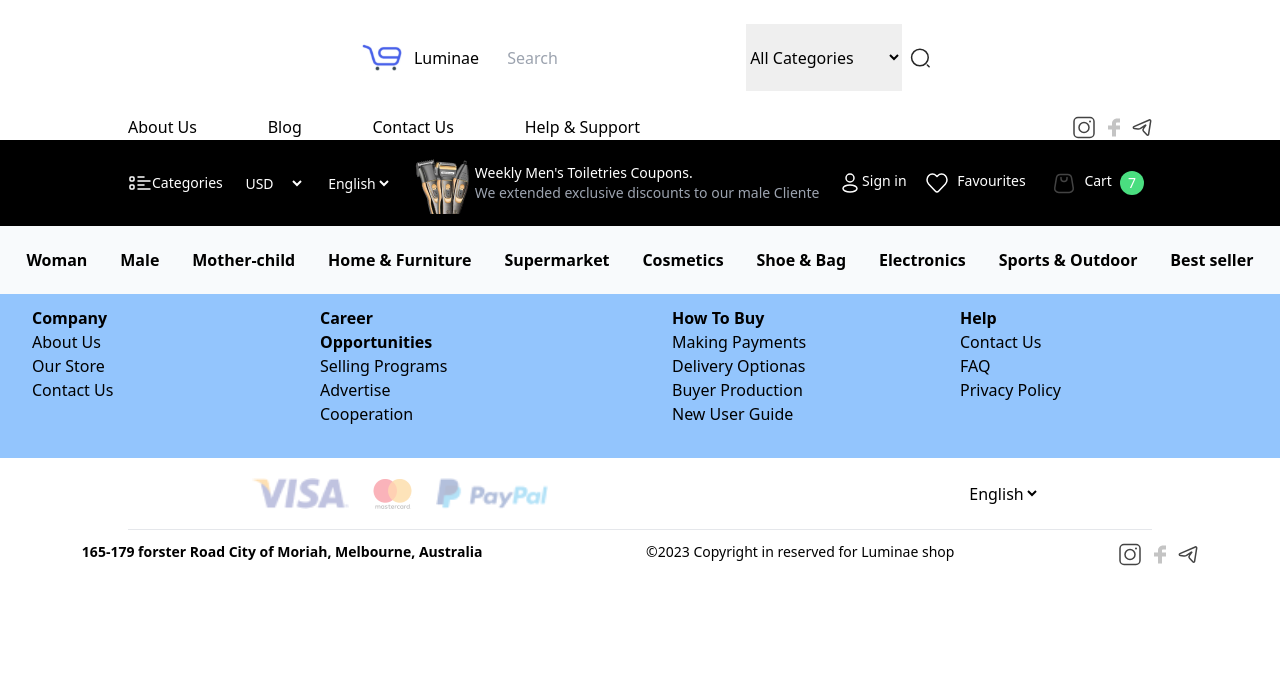
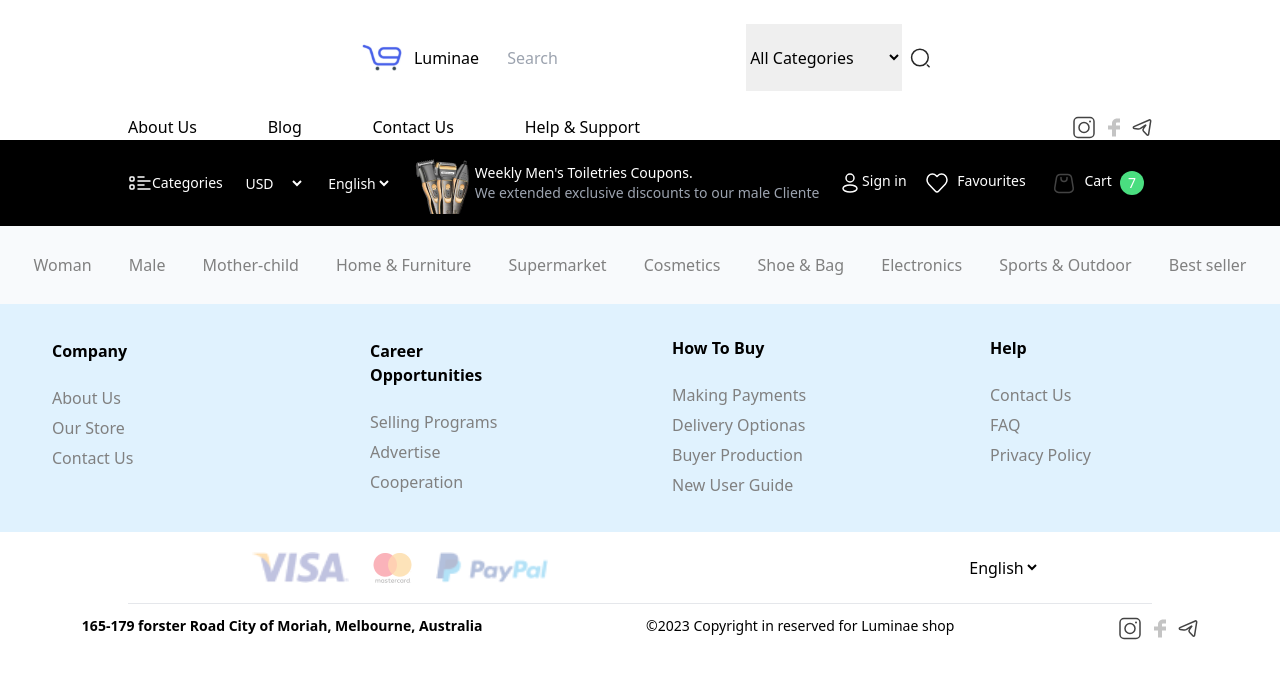
Before and after one commit to 9ightshade/Luminae-ecommerce, a React (Vite) app: page / in a window 1280 px wide. Shown: the top 678 px of the page. Built offline with nearby package versions, Linux system fonts and the light colour scheme.

Commit message:
footer mobile view

```diff
--- a/src/components/shared/Categories.jsx
+++ b/src/components/shared/Categories.jsx
@@ -17,46 +17,46 @@ export const Categories = ({ mobileNavDisplay, setmobileNavDisplay }) => {
                 <h3 className=" ml-28 font-bold text-lg md:hidden">Menu</h3>
             </div>
 
-            <ul className="md:flex justify-around bg-slate-50 p-[10px] ">
+            <ul className="md:flex justify-around bg-slate-50 p-[15px] ">
                 <li
                     onClick={() => {
                         setcategoryToogle(!categoryToogle);
                     }}
-                    className="hover:text-yellow-600 font-semibold my-[12px] "
+                    className="hover:text-yellow-600 text-[grey] my-[12px] "
                 >
                     Woman
                 </li>
                 {categoryToogle ? (<Subcategories/>
                 ) : null}
 
-                <li className="hover:text-yellow-600  font-semibold my-[12px] ">Male</li>
-                <li className="hover:text-yellow-600  font-semibold my-[12px] ">
+                <li className="hover:text-yellow-600  text-[grey] my-[12px] ">Male</li>
+                <li className="hover:text-yellow-600  text-[grey] my-[12px] ">
                     Mother-child
                 </li>
-                <li className="hover:text-yellow-600  font-semibold my-[12px]  ">
+                <li className="hover:text-yellow-600  text-[grey] my-[12px]  ">
                     Home & Furniture
                 </li>
-                <li className="hover:text-yellow-600  font-semibold my-[12px] ">
+                <li className="hover:text-yellow-600  text-[grey] my-[12px] ">
                     Supermarket
                 </li>
-                <li className="hover:text-yellow-600  font-semibold my-[12px]  ">
+                <li className="hover:text-yellow-600  text-[grey] my-[12px]  ">
                     Cosmetics
                 </li>
-                <li className="hover:text-yellow-600  font-semibold my-[12px] ">
+                <li className="hover:text-yellow-600  text-[grey] my-[12px] ">
                     Shoe & Bag
                 </li>
-                <li className="hover:text-yellow-600  font-semibold my-[12px] ">
+                <li className="hover:text-yellow-600  text-[grey] my-[12px] ">
                     Electronics
                 </li>
-                <li className="hover:text-yellow-600  font-semibold my-[12px] ">
+                <li className="hover:text-yellow-600  text-[grey] my-[12px] ">
                     Sports & Outdoor
                 </li>
-                <li className="hover:text-yellow-600  font-semibold my-[12px] ">
+                <li className="hover:text-yellow-600  text-[grey] my-[12px] ">
                     Best seller
                 </li>
             </ul>
 
-            <div className="md:hidden my-5 text-black font-bold ">
+            <div className="md:hidden my-5 text-black font-bo leading-9 ">
                 <p>Login/Register</p>
                 <p>Help & Support</p>
                 <p>About Us</p>
--- a/src/components/shared/RouterFooter.jsx
+++ b/src/components/shared/Footer.jsx
@@ -8,24 +8,24 @@ import { LanguageComponent } from "./LanguageComponent";
 
 export const Footer = () => {
     return (
-        <div className="bg-blue-300 ">
-            <div className="lg:flex lg:items-center pb-5">
+        <div className="bg-sky-100 ">
+            <div className="lg:flex lg:items-center p-[20px]">
                 <div className="flex justify-around px-8 font-medium md:w-1/2 mx-auto ">
                     <div className=" w-1/2  ">
                         <p className="font-bold">Company</p>
-                        <ul>
-                            <li>About Us</li>
+                        <ul className="leading-[30px] text-[grey]" >
+                            <li className="mt-[20px]" >About Us</li>
                             <li>Our Store</li>
                             <li>Contact Us</li>
                         </ul>
                     </div>
 
-                    <div className=" w-1/2  ">
+                    <div className=" w-1/2 pl-[40px] ">
                         <p className="font-bold">
                             Career <br /> Opportunities
                         </p>
-                        <ul>
-                            <li>Selling Programs</li>
+                        <ul className="leading-[30px] text-[grey]"  >
+                            <li className="mt-[20px]" >Selling Programs</li>
                             <li>Advertise</li>
                             <li>Cooperation</li>
                         </ul>
@@ -35,18 +35,18 @@ export const Footer = () => {
                 <div className="flex justify-around px-8 py-3 font-medium md:w-1/2 mx-auto ">
                     <div className=" w-1/2  ">
                         <p className="font-bold  ">How To Buy</p>
-                        <ul>
-                            <li>Making Payments</li>
+                        <ul className="leading-[30px] text-[grey]"  >
+                            <li className="mt-[20px]" >Making Payments</li>
                             <li>Delivery Optionas</li>
                             <li>Buyer Production</li>
                             <li>New User Guide</li>
                         </ul>
                     </div>
 
-                    <div className=" w-1/2  ">
+                    <div className=" w-1/2 pl-[40px] ">
                         <p className="font-bold">Help</p>
-                        <ul>
-                            <li>Contact Us</li>
+                        <ul className="leading-[30px] text-[grey]"  >
+                            <li className="mt-[20px]" >Contact Us</li>
                             <li>FAQ</li>
                             <li>Privacy Policy</li>
                         </ul>
--- a/src/components/shared/Layout.jsx
+++ b/src/components/shared/Layout.jsx
@@ -2,8 +2,8 @@ import React from "react";
 import { TopMenu } from "./TopMenu";
 import { Search } from "./Search";
 import { Nav } from "./Nav";
-import { RouterHeader } from "./RouterHeader";
-import { Footer, PaymentLink } from "./RouterFooter";
+import { RouterHeader } from "./Header";
+import { Footer, PaymentLink } from "./Footer";
 import { Categories } from "./Categories";
 import { useState } from "react";
 
```
Also changed, not shown: src/components/shared/Header.jsx (renamed from src/components/shared/RouterHeader.jsx).
